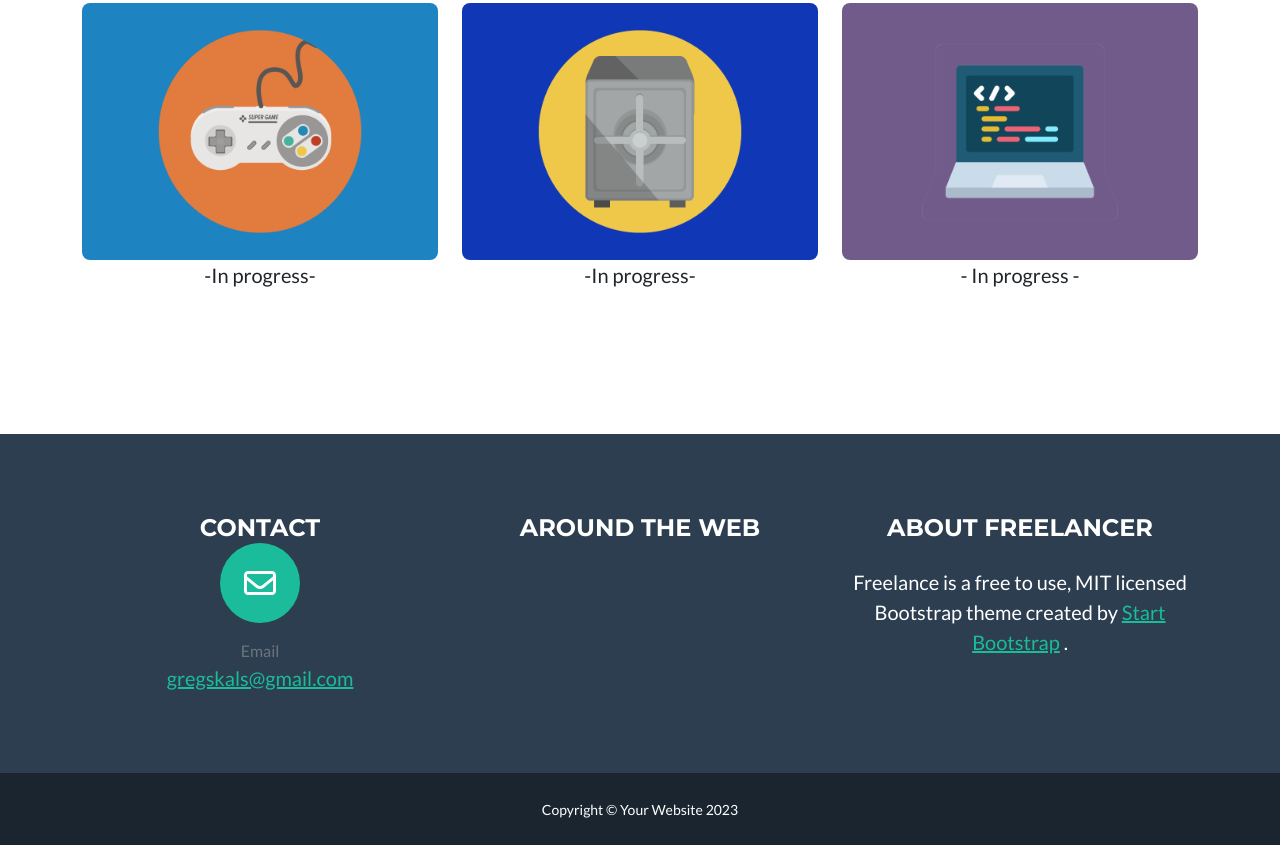
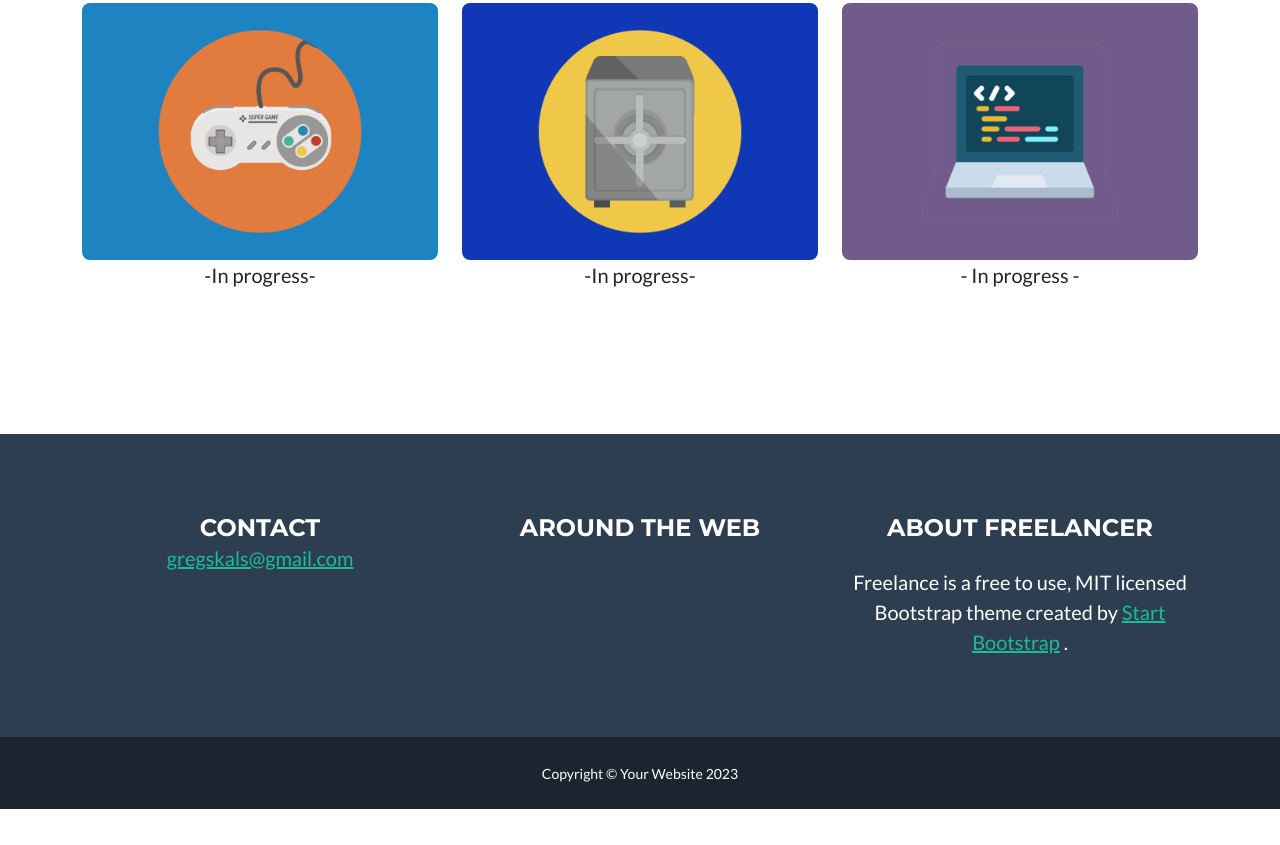
Before and after one commit to 1FRESH1/Portfolio, a plain HTML site: page portfolio/Coding/coding.html in a window 1280 px wide. Shown: the part 654-1499 px from the top of the page. After the commit the page ends 1463 px from the top, so only its background shows below. Drawn offline with nearby package versions, Linux system fonts and the light colour scheme.

Commit message:
Update coding.html

```diff
--- a/portfolio/Coding/coding.html
+++ b/portfolio/Coding/coding.html
@@ -112,8 +112,7 @@
                     <div class="col-lg-4 mb-0 mb-lg-7">
                         <h4 class="text-uppercase mb-0">Contact</h4>
                         <div class="d-flex flex-column align-items-center">
-                            <div class="icon-contact mb-3"><i class="far fa-envelope"></i></div>
-                            <div class="text-muted">Email</div><a class="lead font-weight-bold" href="mailto:gregskals@gmail.com">gregskals@gmail.com</a>
+                            <a class="lead font-weight-bold" href="mailto:gregskals@gmail.com">gregskals@gmail.com</a>
                         </div>
                     </div>
                     <!-- Footer Social Icons-->
```
